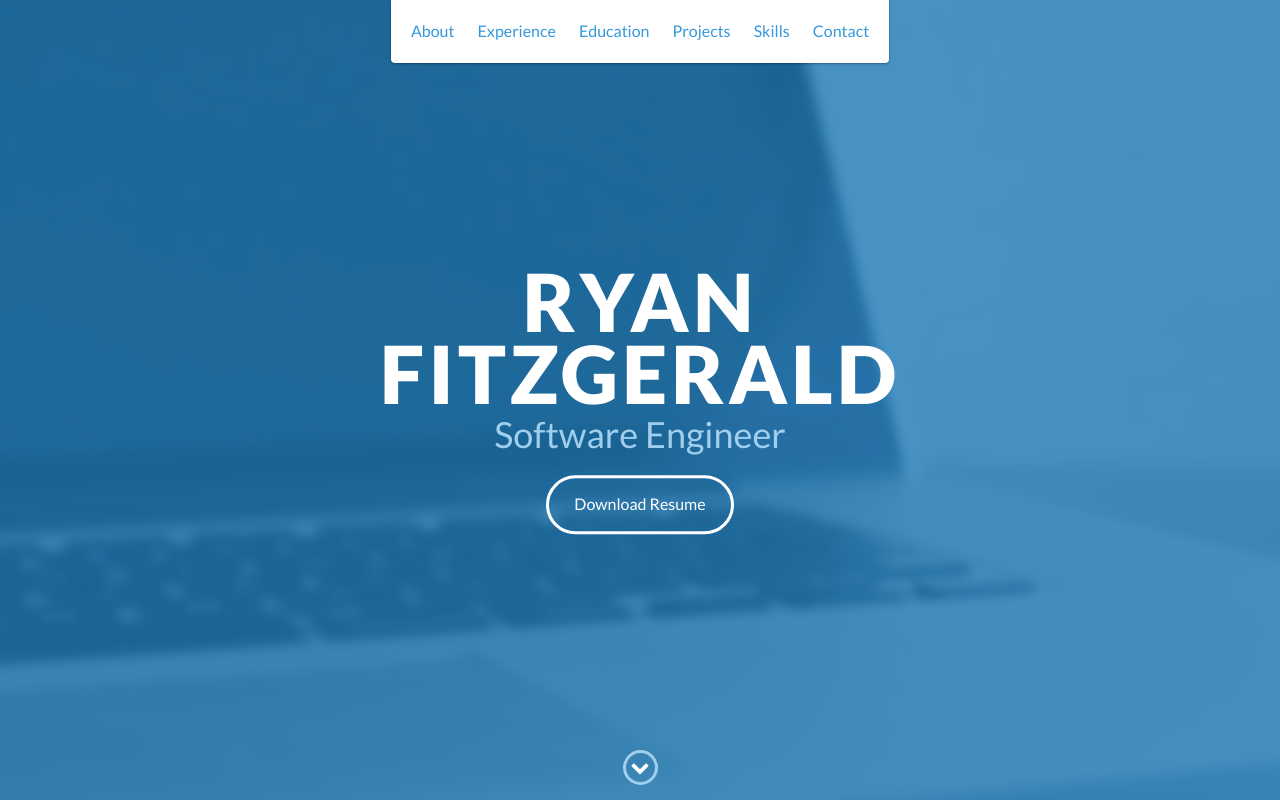
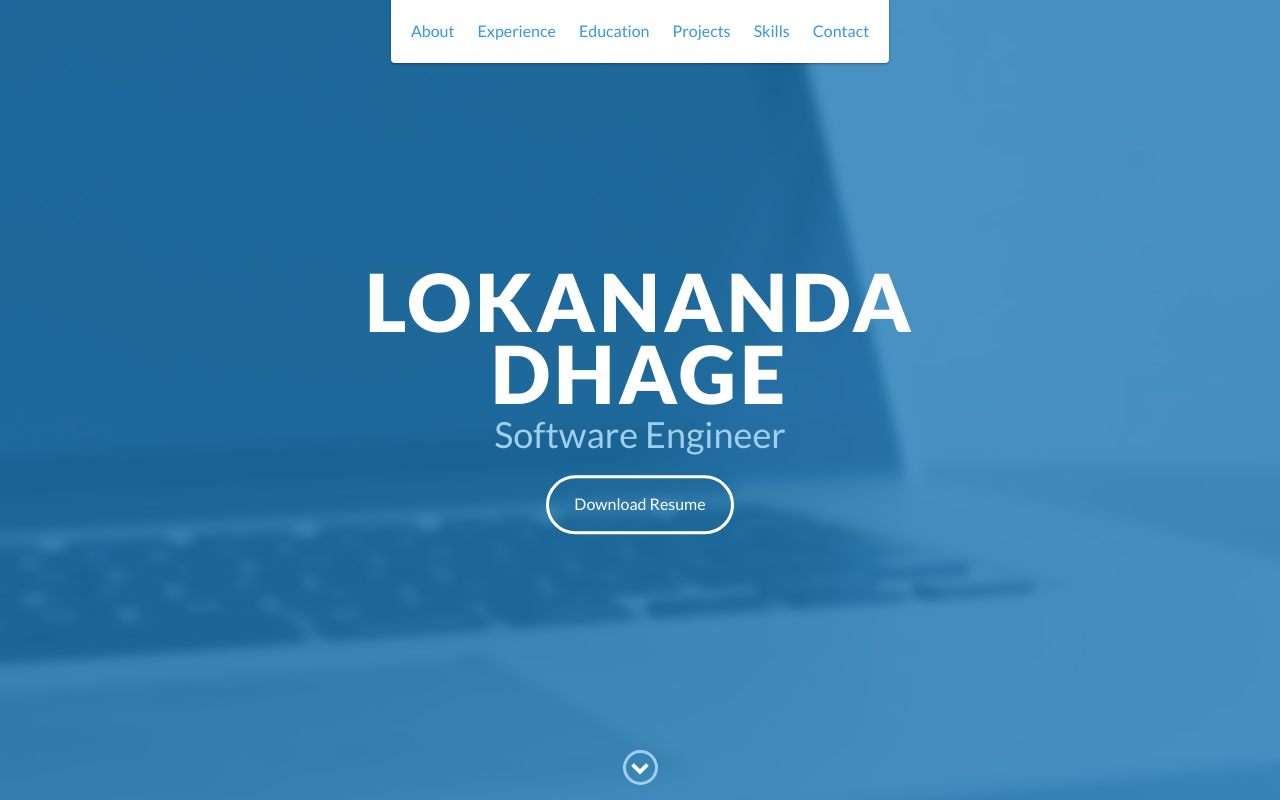
Before and after one commit to Lokananda/Lokananda.github.io, a website: page index.html in a window 1280 px wide. Shown: the top 800 px of the page. Drawn offline with nearby package versions, Linux system fonts and the light colour scheme.

Commit message:
Update index.html

```diff
--- a/index.html
+++ b/index.html
@@ -48,7 +48,7 @@
 
     <div id="lead">
         <div id="lead-content">
-            <h1>Ryan Fitzgerald</h1>
+            <h1>Lokananda Dhage</h1>
             <h2>Software Engineer</h2>
             <a href="#" class="btn-rounded-white">Download Resume</a>
         </div>
```
